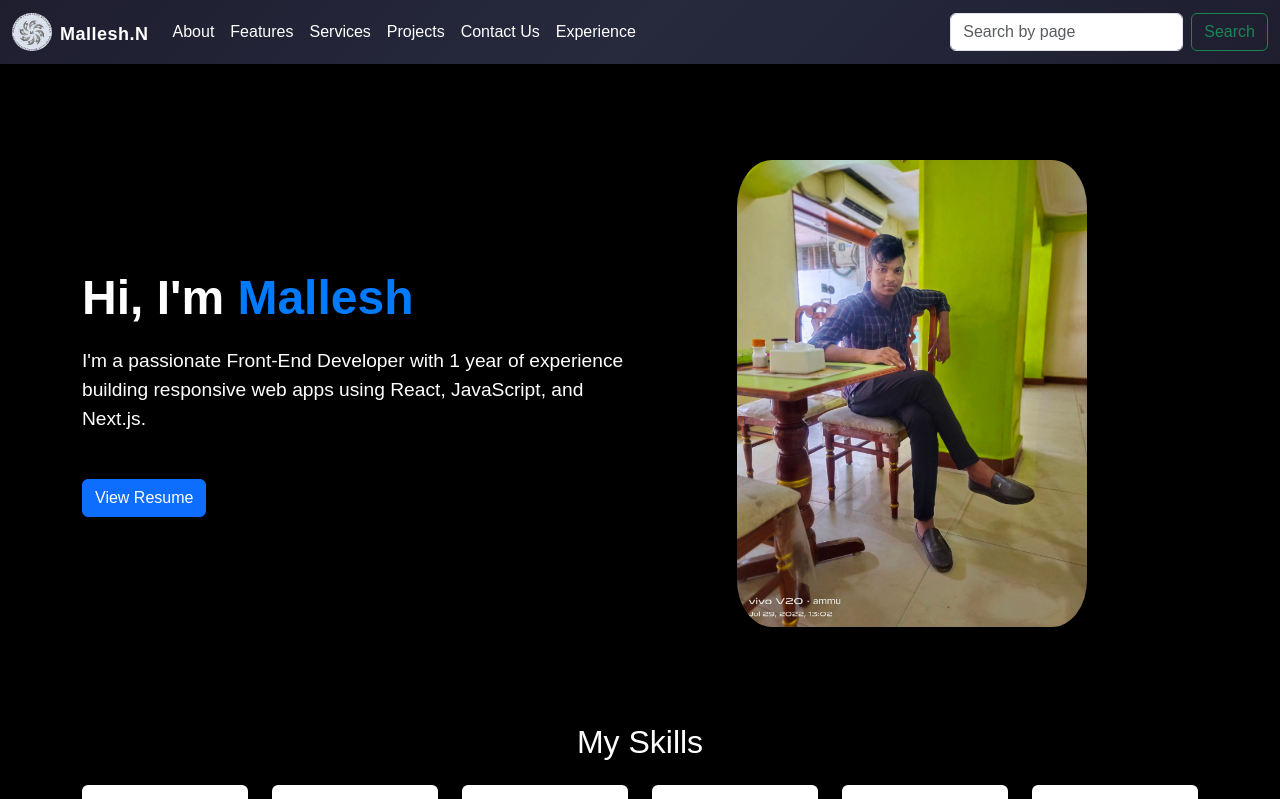
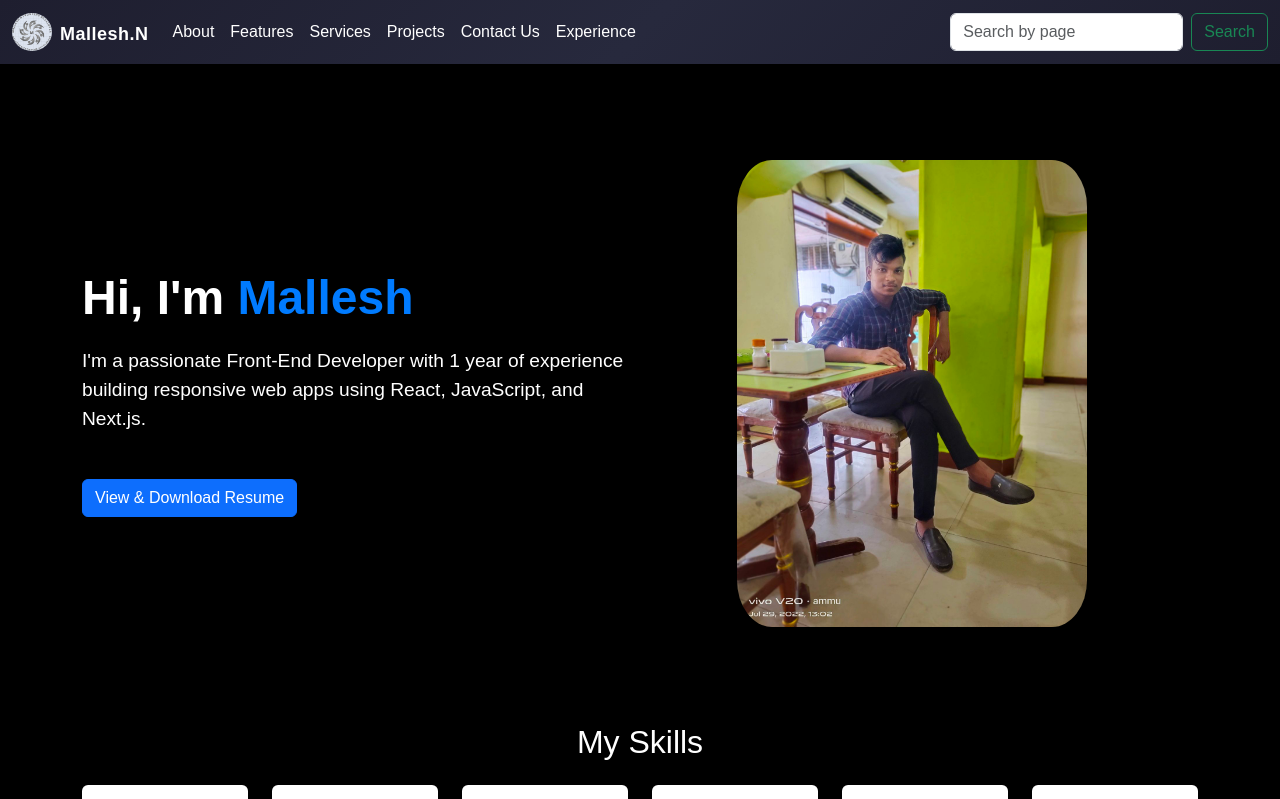
Before and after one commit to 1Mallesh/demoproject, a Next.js app: page / in a window 1280 px wide. Shown: the top 799 px of the page. Built offline with nearby package versions, Linux system fonts and the light colour scheme.

Commit message:
first commit

```diff
--- a/src/app/page.tsx
+++ b/src/app/page.tsx
@@ -19,8 +19,23 @@ export default function Home() {
                                 I'm a passionate Front-End Developer with 1 year of experience building responsive web apps using React, JavaScript, and Next.js.
                             </p>
                             <a href="/resume.pdf" target="_blank" rel="noopener noreferrer">
-                                <Button variant="primary" style={{ marginTop: '30px' }}>
-                                    View Resume
+                                <Button
+                                    variant="primary"
+                                    style={{ marginTop: '30px' }}
+                                    onClick={() => {
+                                        // Create a temporary link element
+                                        const link = document.createElement('a');
+                                        link.href = '/resume.pdf';
+                                        link.download = 'mallesh-resume.pdf';
+                                        document.body.appendChild(link);
+                                        link.click();
+                                        document.body.removeChild(link);
+
+                                        // Optional: Open in new tab
+                                        window.open('/resume.pdf', '_blank');
+                                    }}
+                                >
+                                    View & Download Resume
                                 </Button>
                             </a>
                         </Col>
```
